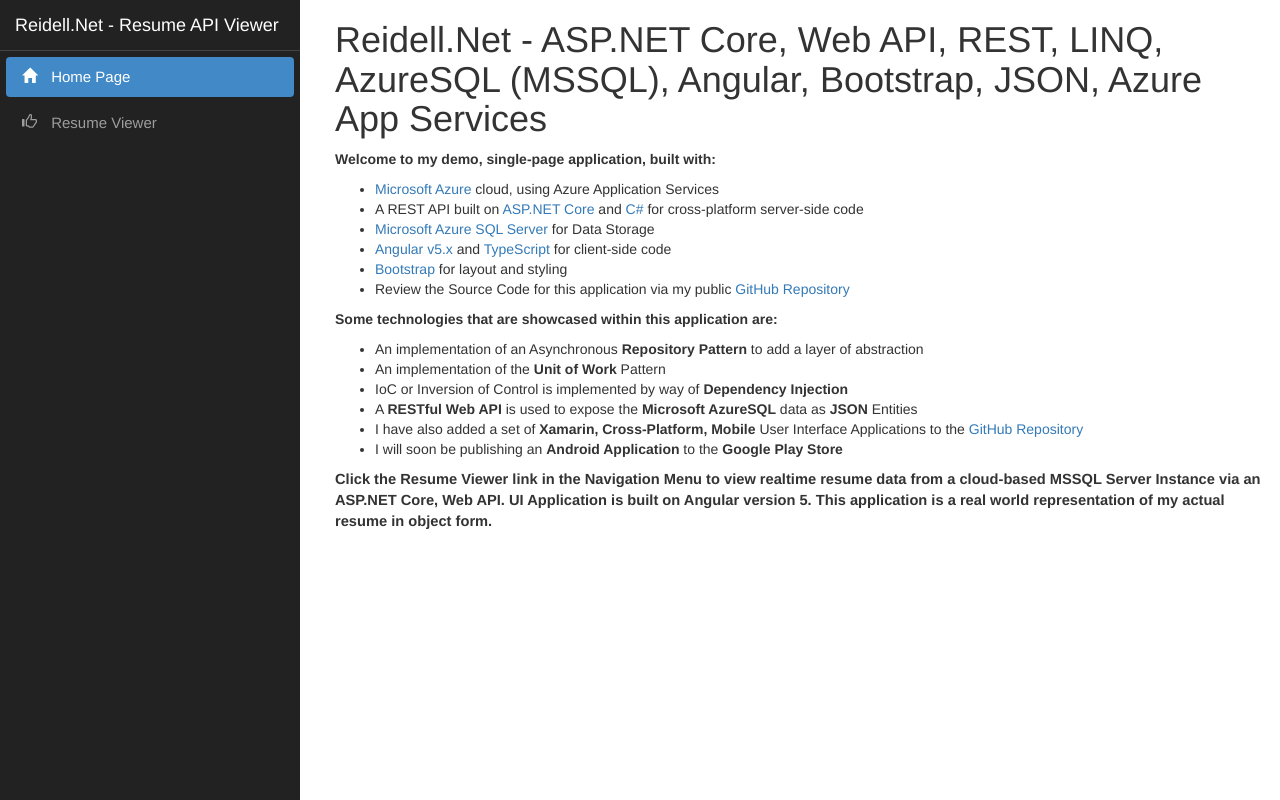
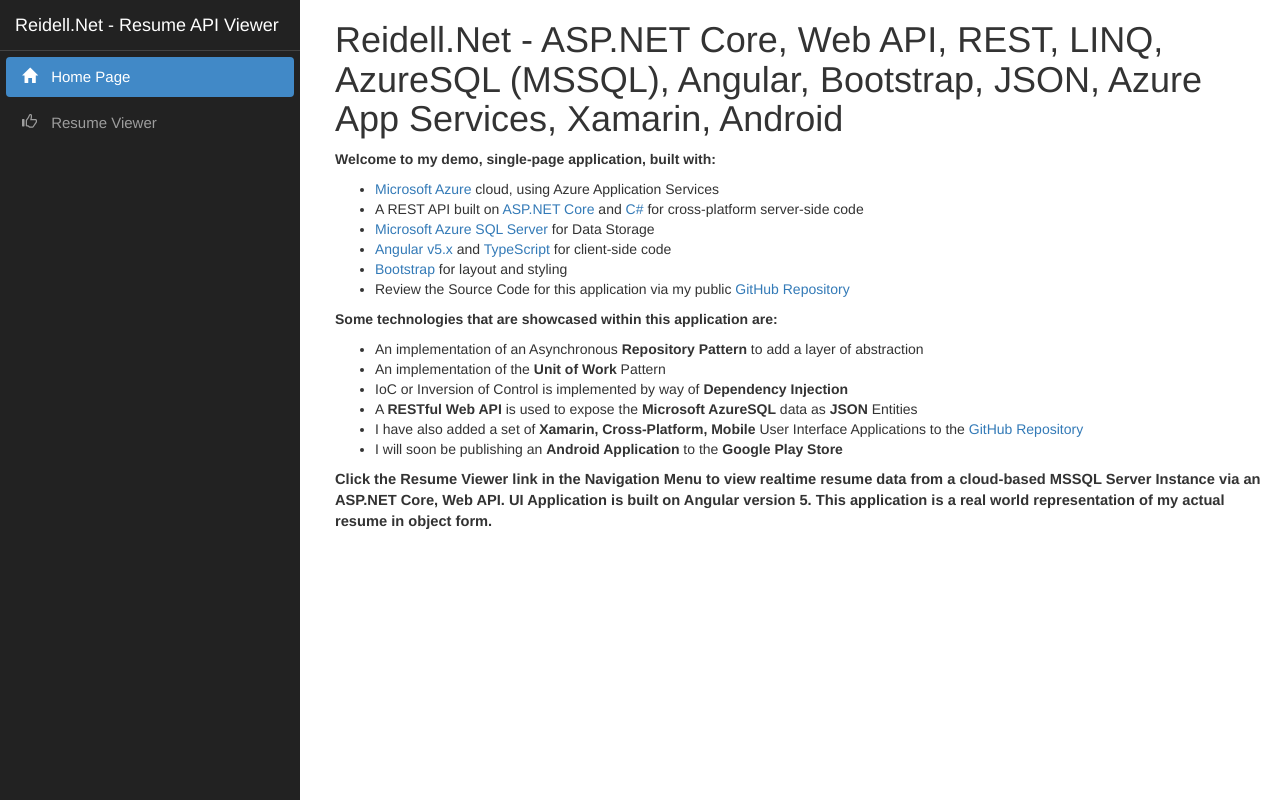
Before and after one commit to jreidell/ResumeApi, an Angular app in the folder RdlWebUI/ClientApp/: page / in a window 1280 px wide. Built offline with nearby package versions, Linux system fonts and the light colour scheme.

Commit message:
Updated header text

```diff
--- a/RdlWebUI/ClientApp/src/app/home/home.component.html
+++ b/RdlWebUI/ClientApp/src/app/home/home.component.html
@@ -1,4 +1,4 @@
-<h1>Reidell.Net - ASP.NET Core, Web API, REST, LINQ, AzureSQL (MSSQL), Angular, Bootstrap, JSON, Azure App Services</h1>
+<h1>Reidell.Net - ASP.NET Core, Web API, REST, LINQ, AzureSQL (MSSQL), Angular, Bootstrap, JSON, Azure App Services, Xamarin, Android</h1>
 <p style="font-weight: bold;">Welcome to my demo, single-page application, built with:</p>
 <ul>
   <li><a href='https://azure.microsoft.com/en-us/'>Microsoft Azure</a> cloud, using Azure Application Services</li>
```
